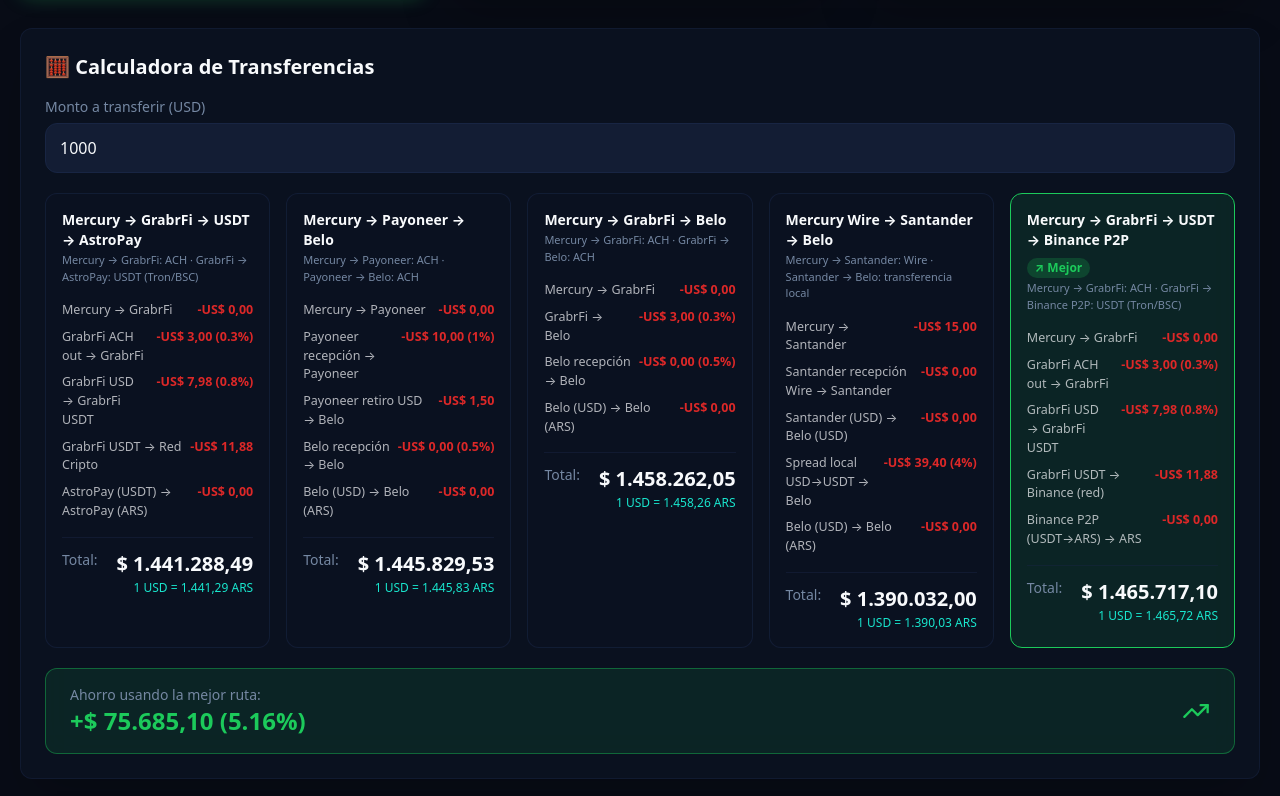
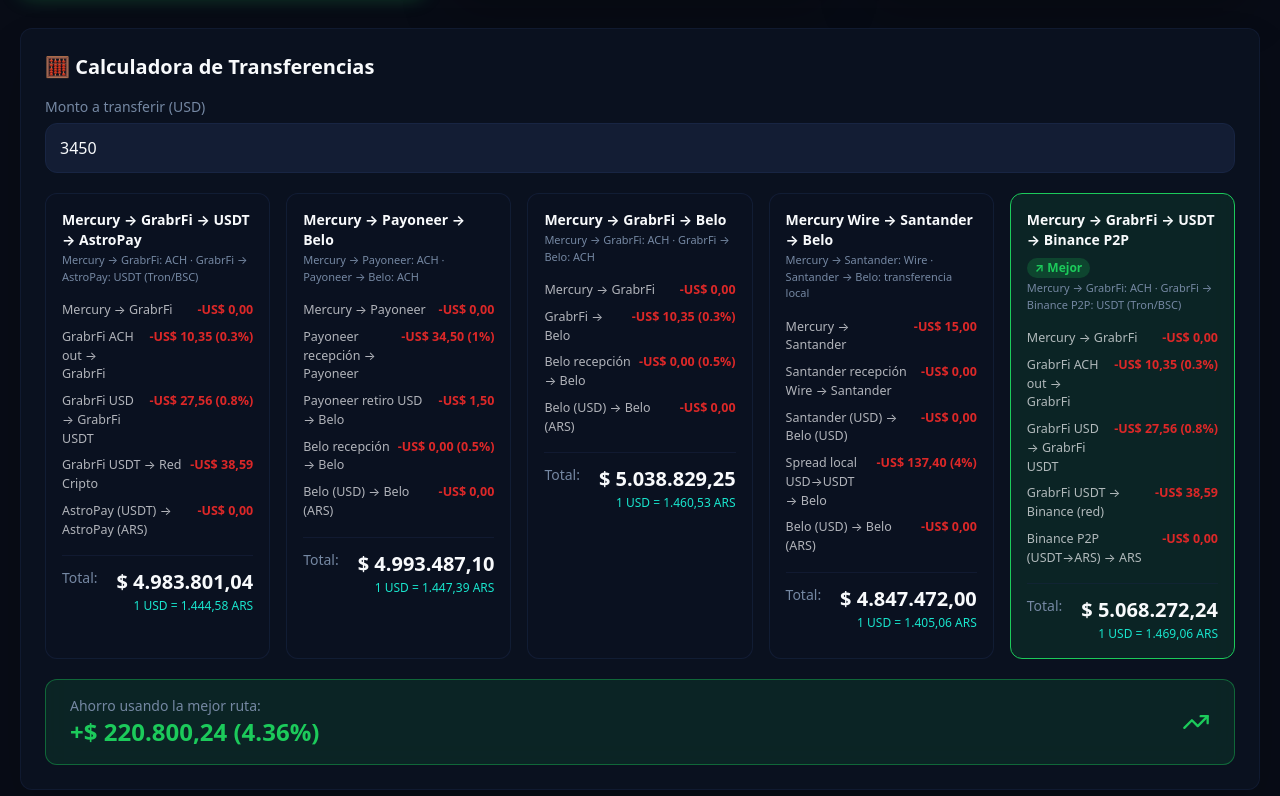
Before and after one commit to Ignacio-81/commission-tracker, a React (Vite) app in the folder commission-tracker-app/: page / in a window 1280 px wide. Shown: the part 864-1660 px from the top of the page. Built offline with nearby package versions, Linux system fonts and the light colour scheme; no server answers.

Commit message:
Actualiza commission tracker con valor referencia 4

```diff
--- a/commission-tracker-app/src/components/ArbitrageLoopCalculator.tsx
+++ b/commission-tracker-app/src/components/ArbitrageLoopCalculator.tsx
@@ -9,7 +9,7 @@
 }
 
 export default function ArbitrageLoopCalculator({ onCalculate, santander }: Props) {
-  const [amount, setAmount] = useState(1000);
+  const [amount, setAmount] = useState(3450);
 
   const { best, finalUSD, profit, roi } = useMemo(() => {
     const res = onCalculate(amount || 0);
--- a/commission-tracker-app/src/components/ComparisonCalculator.tsx
+++ b/commission-tracker-app/src/components/ComparisonCalculator.tsx
@@ -14,7 +14,7 @@
 }
 
 export default function ComparisonCalculator({ onCalculate }: Props) {
-  const [amount, setAmount] = useState(1000);
+  const [amount, setAmount] = useState(3450);
   const result = useMemo(() => onCalculate(amount || 0), [amount, onCalculate]);
   const paths: TransferPath[] = [result.astropayPath, result.payoneerPath, result.grabrfiPath, result.santanderPath, result.binancePath];
 
```
